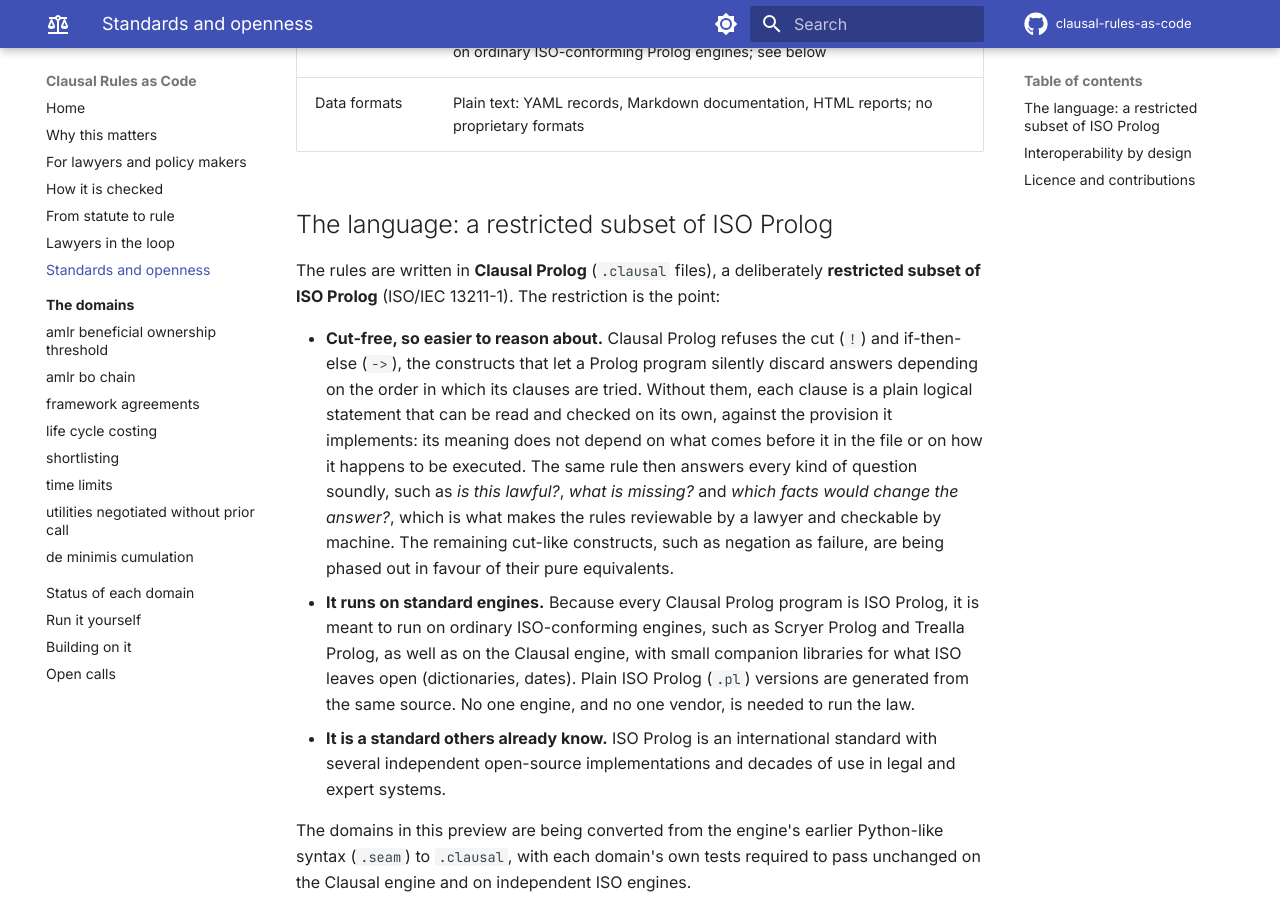
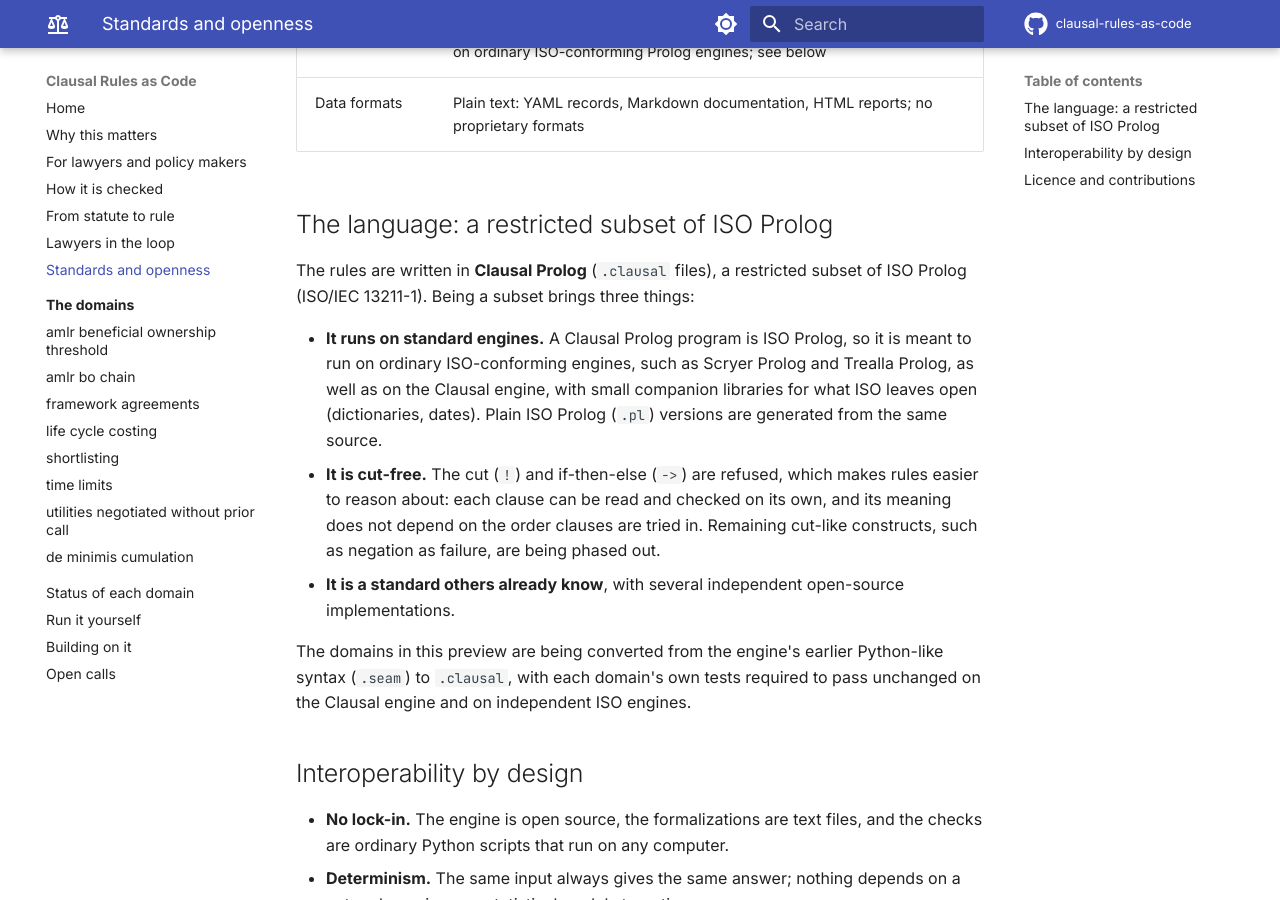
Before and after one commit to neurosymbolica/clausal-rules-as-code, an MkDocs documentation site: the page built from docs/standards.md, in a window 1280 px wide and 900 px high, scrolled down 569 px. Built offline with MkDocs 1.6.1 and Material for MkDocs 9.7.7, drawn with Linux system fonts in a browser that asks for light colours; comment, search, counter and statistics services are not loaded.

Commit message:
Docs: cut-free is one property of the restricted ISO subset

```diff
--- a/docs/standards.md
+++ b/docs/standards.md
@@ -14,25 +14,19 @@ open where none does.
 
 ## The language: a restricted subset of ISO Prolog
 
-The rules are written in **Clausal Prolog** (`.clausal` files), a deliberately **restricted
-subset of ISO Prolog** (ISO/IEC 13211-1). The restriction is the point:
+The rules are written in **Clausal Prolog** (`.clausal` files), a restricted subset of ISO
+Prolog (ISO/IEC 13211-1). Being a subset brings three things:
 
-- **Cut-free, so easier to reason about.** Clausal Prolog refuses the cut (`!`) and if-then-else
-  (`->`), the constructs that let a Prolog program silently discard answers depending on the
-  order in which its clauses are tried. Without them, each clause is a plain logical statement
-  that can be read and checked on its own, against the provision it implements: its meaning does
-  not depend on what comes before it in the file or on how it happens to be executed. The same
-  rule then answers every kind of question soundly, such as *is this lawful?*, *what is missing?*
-  and *which facts would change the answer?*, which is what makes the rules reviewable by a
-  lawyer and checkable by machine. The remaining cut-like constructs, such as negation as
-  failure, are being phased out in favour of their pure equivalents.
-- **It runs on standard engines.** Because every Clausal Prolog program is ISO Prolog, it is meant
-  to run on ordinary ISO-conforming engines, such as Scryer Prolog and Trealla Prolog, as well as
-  on the Clausal engine, with small companion libraries for what ISO leaves open (dictionaries,
-  dates). Plain ISO Prolog (`.pl`) versions are generated from the same source. No one engine,
-  and no one vendor, is needed to run the law.
-- **It is a standard others already know.** ISO Prolog is an international standard with several
-  independent open-source implementations and decades of use in legal and expert systems.
+- **It runs on standard engines.** A Clausal Prolog program is ISO Prolog, so it is meant to run
+  on ordinary ISO-conforming engines, such as Scryer Prolog and Trealla Prolog, as well as on the
+  Clausal engine, with small companion libraries for what ISO leaves open (dictionaries, dates).
+  Plain ISO Prolog (`.pl`) versions are generated from the same source.
+- **It is cut-free.** The cut (`!`) and if-then-else (`->`) are refused, which makes rules easier
+  to reason about: each clause can be read and checked on its own, and its meaning does not
+  depend on the order clauses are tried in. Remaining cut-like constructs, such as negation as
+  failure, are being phased out.
+- **It is a standard others already know**, with several independent open-source
+  implementations.
 
 The domains in this preview are being converted from the engine's earlier Python-like syntax
 (`.seam`) to `.clausal`, with each domain's own tests required to pass unchanged on the Clausal
```
Also changed, not shown: docs/index.md (+2 -3 lines).
